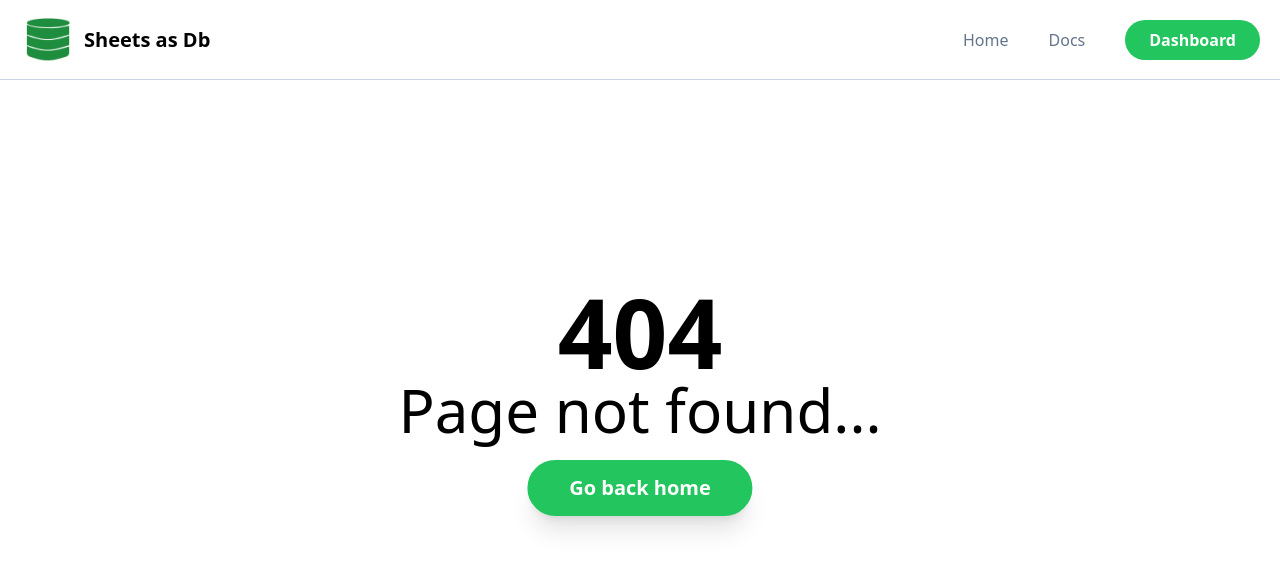
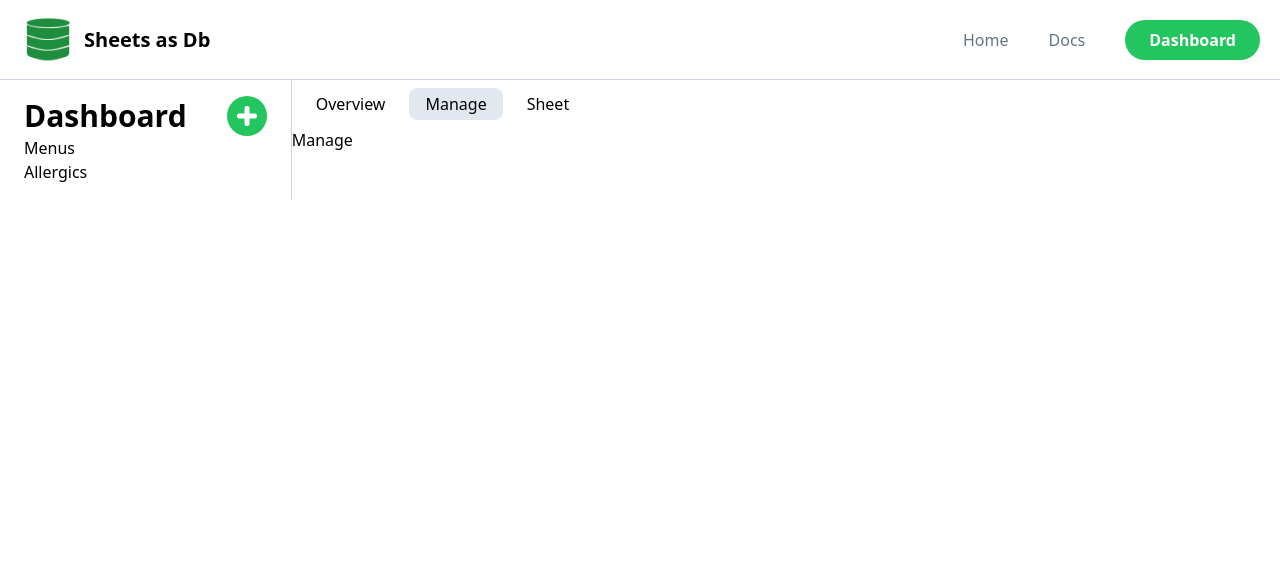
Before and after one commit to bengaudry/sheetsasdb, a React (Vite) app: page /dashboard/manage in a window 1280 px wide. Before the commit this address had no page. Shown: the top 570 px of the page. Built offline with nearby package versions, Linux system fonts and the light colour scheme.

Commit message:
Added SubPages system for the dashboard

```diff
--- a/src/App.tsx
+++ b/src/App.tsx
@@ -4,6 +4,8 @@ import Home from "./pages/Home";
 import { Docs } from "./pages/Docs";
 import { Dashboard } from "./pages/Dashboard";
 import { NoPage } from "./pages/NoPage";
+import { Overview } from "./components/Dashboard/sub-pages/Overview";
+import { Manage } from "./components/Dashboard/sub-pages/Manage";
 
 function App() {
   return (
@@ -14,6 +16,8 @@ function App() {
           <Route path="home" element={<Home />} />
           <Route path="docs" element={<Docs />} />
           <Route path="dashboard" element={<Dashboard />} />
+          <Route path="dashboard/overview" element={<Dashboard><Overview/></Dashboard>} />
+          <Route path="dashboard/manage" element={<Dashboard><Manage /></Dashboard>} />
           <Route path="*" element={<NoPage />} />
         </Route>
       </Routes>
--- a/src/components/Dashboard/TabItem.tsx
+++ b/src/components/Dashboard/TabItem.tsx
@@ -1,18 +1,22 @@
 import { ReactNode } from "react";
+import { NavLink } from "react-router-dom";
 
 interface props {
-  children: ReactNode;
+  name: string;
   isActive: string;
 }
 
 export default function TabItem(props: props) {
   return (
-    <button
-      className={`${
-        props.isActive === "true" ? "bg-slate-200" : "bg-white"
-      } px-4 py-1 rounded-lg`}
+    <NavLink
+      className={({isActive}) => (isActive ? "bg-slate-200 px-4 py-1 rounded-lg transition-colors duration-100" : "bg-white px-4 py-1 rounded-lg transition-colors duration-100")}
+      to={`/dashboard/${props.name}`}
     >
-      {props.children}
-    </button>
+      {capitalize(props.name)}
+    </NavLink>
   );
 }
+
+function capitalize(string: string) {
+  return string.charAt(0).toUpperCase() + string.substr(1).toLowerCase();
+}
--- /dev/null
+++ b/src/components/Dashboard/sub-pages/Manage.tsx
@@ -0,0 +1,3 @@
+export function Manage() {
+  return <h1>Manage</h1>
+}
--- /dev/null
+++ b/src/components/Dashboard/sub-pages/Overview.tsx
@@ -0,0 +1,3 @@
+export function Overview () {
+  return (<h1>Overview</h1>)
+}
--- a/src/pages/Dashboard.tsx
+++ b/src/pages/Dashboard.tsx
@@ -1,18 +1,26 @@
+import { ReactNode } from "react";
 import { Sidebar } from "../components/Dashboard/Sidebar";
 import TabItem from "../components/Dashboard/TabItem";
 
 const projects = ["Menus", "Allergics"];
 
-export function Dashboard() {
+interface props {
+  children?: ReactNode;
+}
+
+export function Dashboard(props:props) {
   return (
     <div className="flex flex-row">
-      <Sidebar projects={projects}/>
+      <Sidebar projects={projects} />
       <div className="w-full flex flex-col">
         <nav className="w-full flex flex-row p-2 gap-2">
-          <TabItem isActive="true">Overview</TabItem>
-          <TabItem isActive="false">Manage</TabItem>
-          <TabItem isActive="false">Sheet </TabItem>
+          <TabItem isActive="true" name="overview" />
+          <TabItem isActive="false" name="manage" />
+          <TabItem isActive="false" name="sheet" />
         </nav>
+        <div>
+          {props.children}
+        </div>
       </div>
     </div>
   );
```
